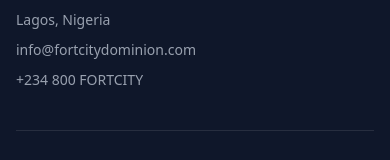
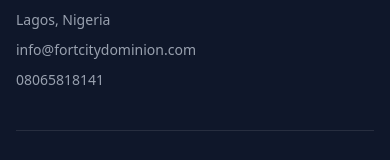
Before and after one commit to ifedev06-glitch/fortcitydominion, a Next.js app: page / in a window 390 px wide. Shown: the part 9469-9629 px from the top of the page. Built offline with nearby package versions, Linux system fonts and the light colour scheme.

Commit message:
update phone number to 08065818141

```diff
--- a/src/app/page.tsx
+++ b/src/app/page.tsx
@@ -463,7 +463,7 @@ export default function Home() {
               <div className="space-y-5">
                 {[
                   { icon: "🏢", label: "Company", value: "Fortcity Dominion Limited" },
-                  { icon: "📞", label: "Phone", value: "+234 800 FORTCITY" },
+                  { icon: "📞", label: "Phone", value: "08065818141" },
                   { icon: "📍", label: "Address", value: "Lagos, Nigeria" },
                   { icon: "📧", label: "Email", value: "info@fortcitydominion.com" },
                   { icon: "🌐", label: "Website", value: "www.fortcitydominion.com" },
@@ -549,7 +549,7 @@ export default function Home() {
               <ul className="space-y-2.5 text-gray-400 text-sm">
                 <li>Lagos, Nigeria</li>
                 <li>info@fortcitydominion.com</li>
-                <li>+234 800 FORTCITY</li>
+                <li>08065818141</li>
               </ul>
             </div>
           </div>
```
